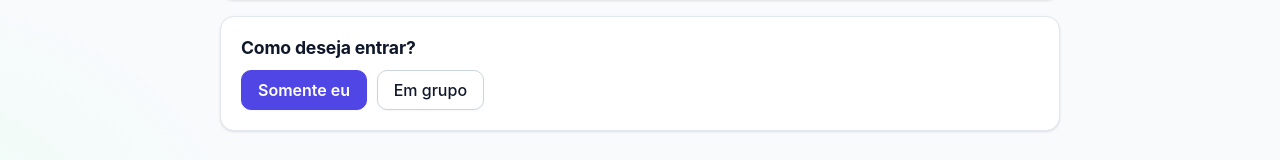
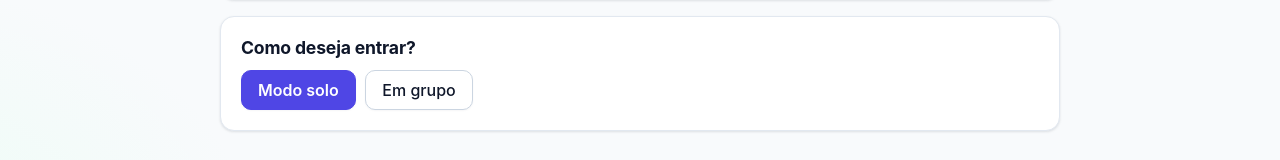
Before and after one commit to tiagojunq/study, a React (Vite) app in the folder quiz/: page / in a window 1280 px wide. Shown: the part 543-703 px from the top of the page. Built offline with nearby package versions, Linux system fonts and the light colour scheme.

Commit message:
ui: rename 'Somente eu' button to 'Modo solo'

```diff
--- a/quiz/src/views/Home.jsx
+++ b/quiz/src/views/Home.jsx
@@ -63,7 +63,7 @@ export default function Home({ onStartSolo, onStartModerator, onStartParticipant
                 className="primary"
                 onClick={() => setMode('solo-name')}
               >
-                Somente eu
+                Modo solo
               </button>
               <button onClick={() => setMode('group-choice')}>
                 Em grupo
```
